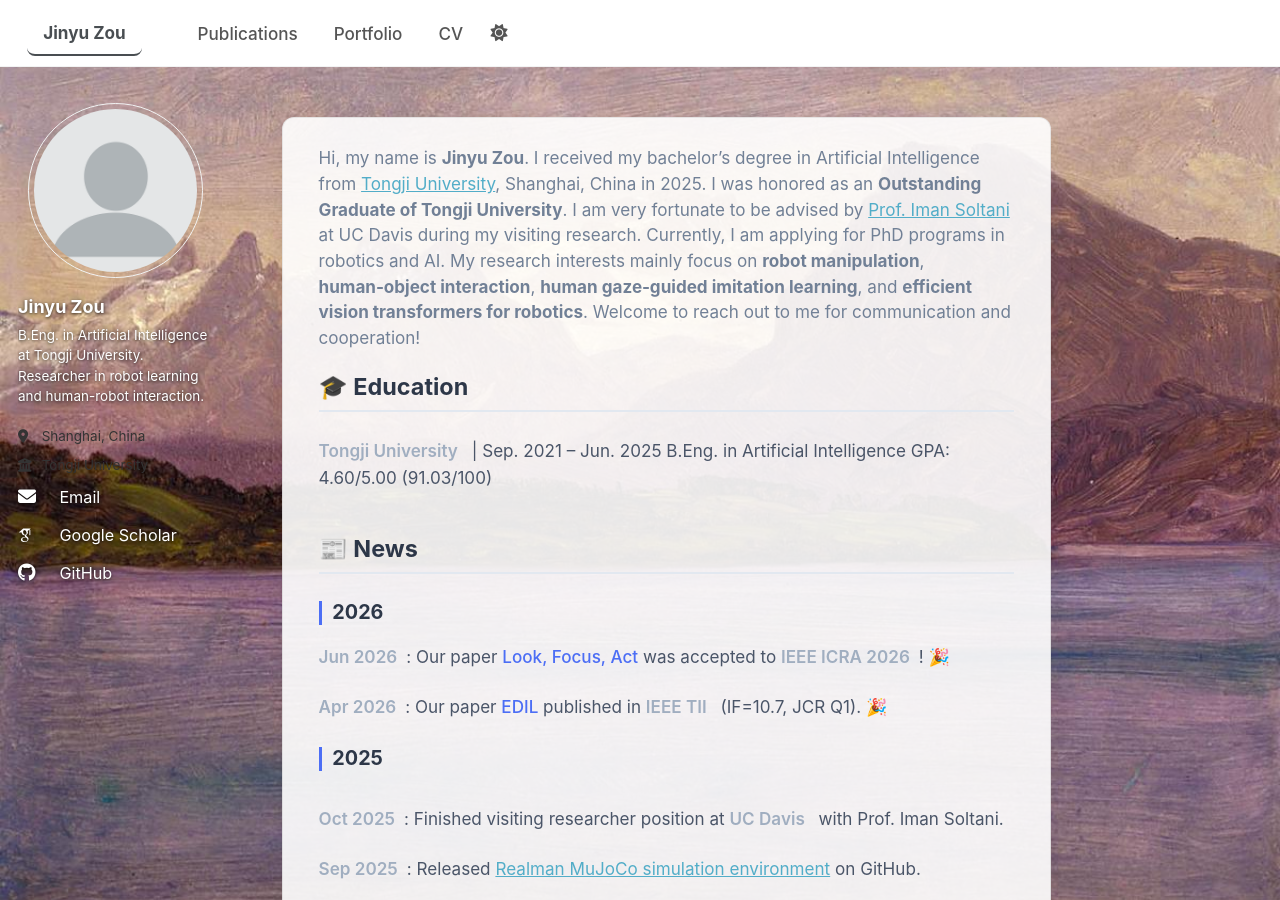
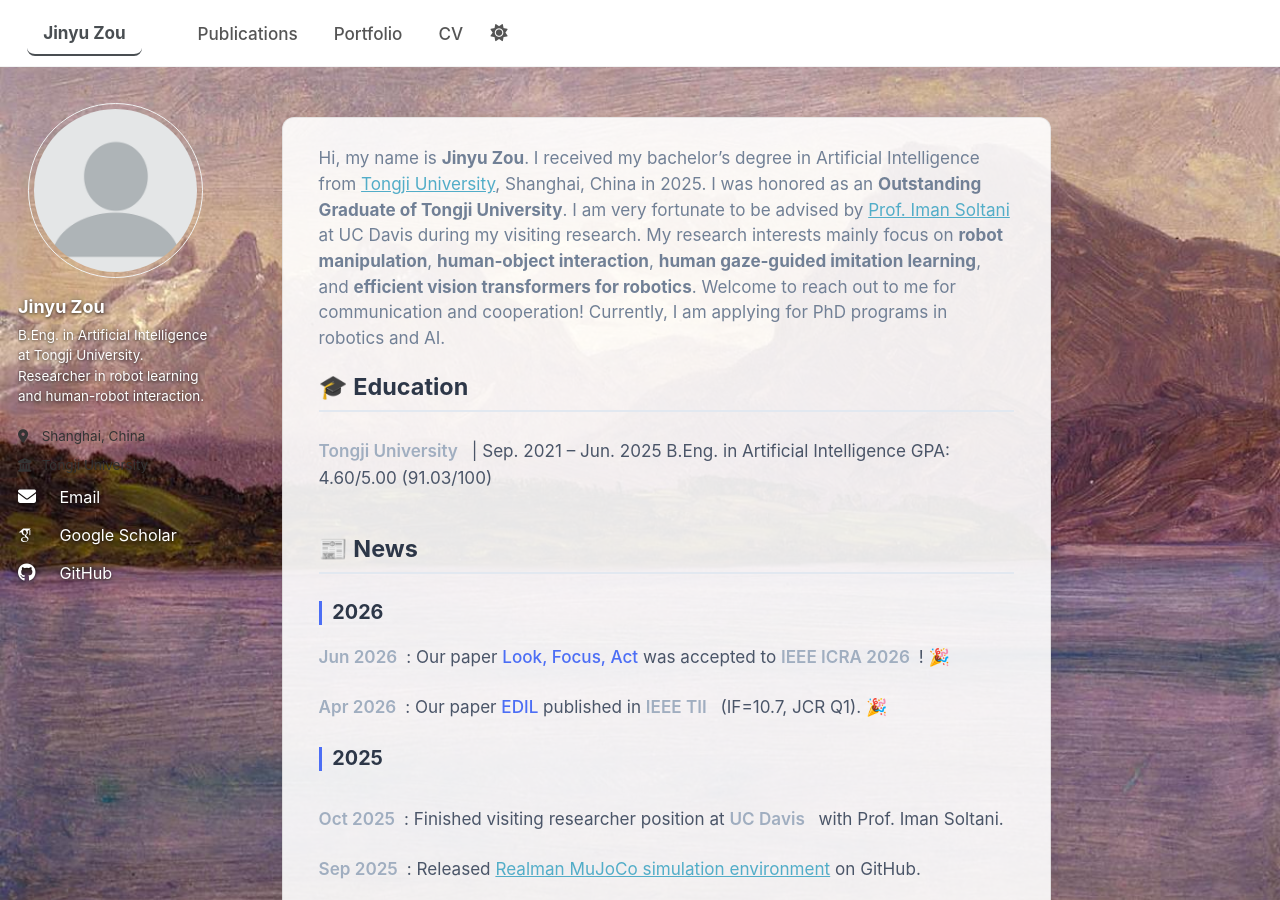
Before and after one commit to JinyuZou/JinyuZou.github.io, a Jekyll site: the page built from _pages/about.md, in a window 1280 px wide and 900 px high. Built offline with Jekyll 4.4.1, drawn with Linux system fonts in a browser that asks for light colours; some web fonts are replaced; a script bundle is joined from its source files by our own code; library files that are not in the unit come from our copies.

```diff
--- a/_pages/about.md
+++ b/_pages/about.md
@@ -7,8 +7,9 @@ redirect_from:
 ---
 
 
-Hi, my name is **Jinyu Zou**. I received my bachelor's degree in Artificial Intelligence from [Tongji University](https://www.tongji.edu.cn/), Shanghai, China in 2025. I was honored as an **Outstanding Graduate of Tongji University**. I am very fortunate to be advised by [Prof. Iman Soltani](https://ece.ucdavis.edu/people/iman-soltani) at UC Davis during my visiting research. Currently, I am applying for PhD programs in robotics and AI.
+Hi, my name is **Jinyu Zou**. I received my bachelor's degree in Artificial Intelligence from [Tongji University](https://www.tongji.edu.cn/), Shanghai, China in 2025. I was honored as an **Outstanding Graduate of Tongji University**. I am very fortunate to be advised by [Prof. Iman Soltani](https://ece.ucdavis.edu/people/iman-soltani) at UC Davis during my visiting research.
 My research interests mainly focus on **robot manipulation**, **human‑object interaction**, **human gaze‑guided imitation learning**, and **efficient vision transformers for robotics**. Welcome to reach out to me for communication and cooperation!
+Currently, I am applying for PhD programs in robotics and AI.
 
 
 ## 🎓 Education
```
